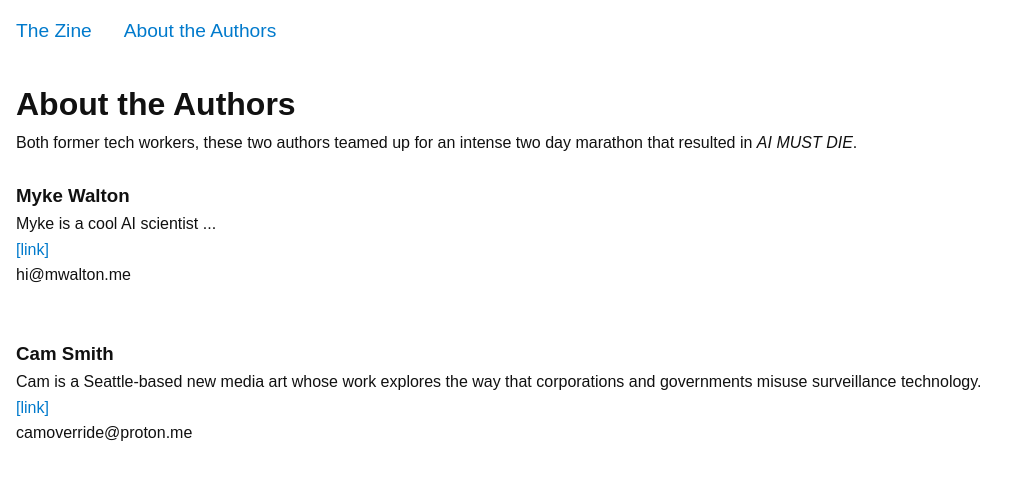
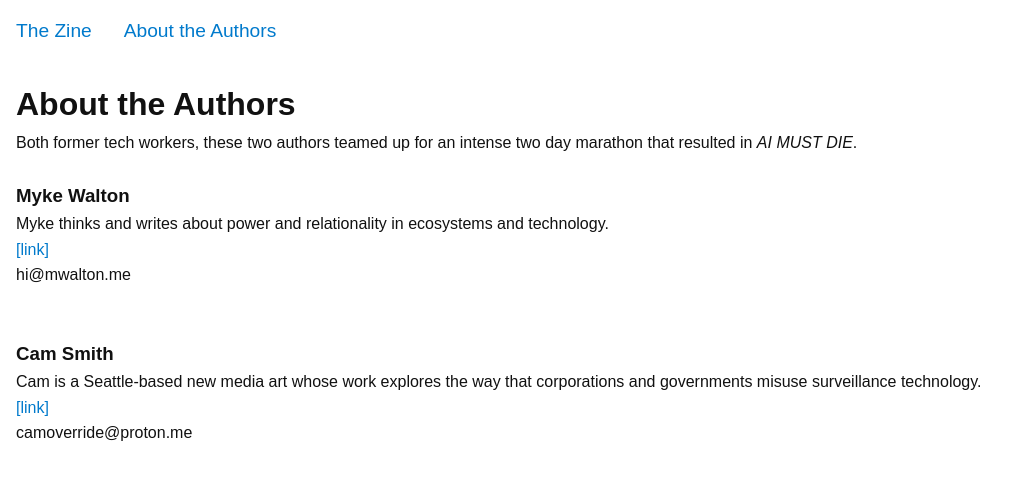
Before and after one commit to camoverride/ai_must_die, a Jekyll site: the page built from about.html, in a window 1280 px wide. Shown: the top 480 px of the page, without its empty margins (0-1026 px from the left). Built offline with Jekyll 4.4.1, drawn with Linux system fonts in a browser that asks for light colours.

Commit message:
added .gitignore, myke's bio

```diff
--- a/about.html
+++ b/about.html
@@ -13,10 +13,10 @@ title: About the Authors
 
 <h3>Myke Walton</h3>
 <p>
-    Myke is a cool AI scientist ...
+    Myke thinks and writes about power and relationality in ecosystems and technology.
 </p>
 <p>
-    <a href="https://smith.cam">[link]</a>
+    <a href="https://mwalton.me/">[link]</a>
 </p>
 <p>
     hi@mwalton.me
```
Also changed, not shown: 1 other file.
